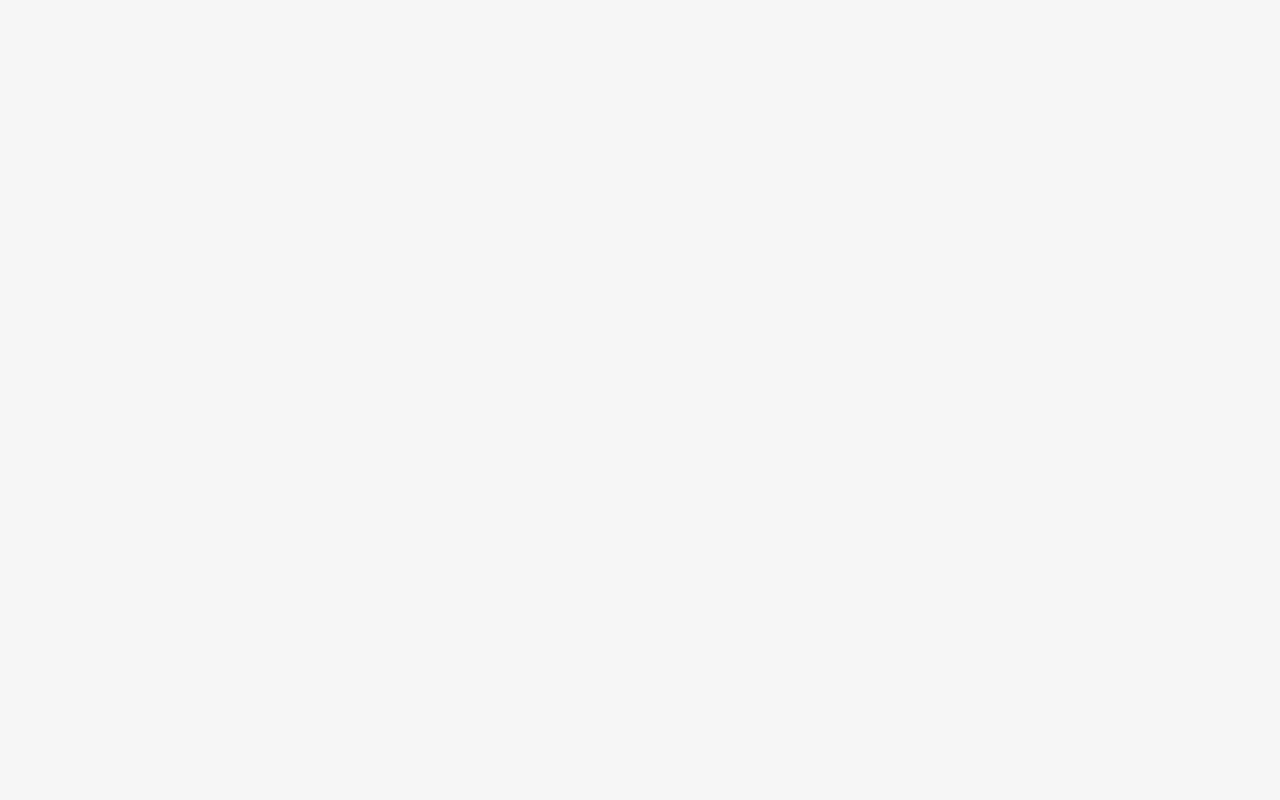
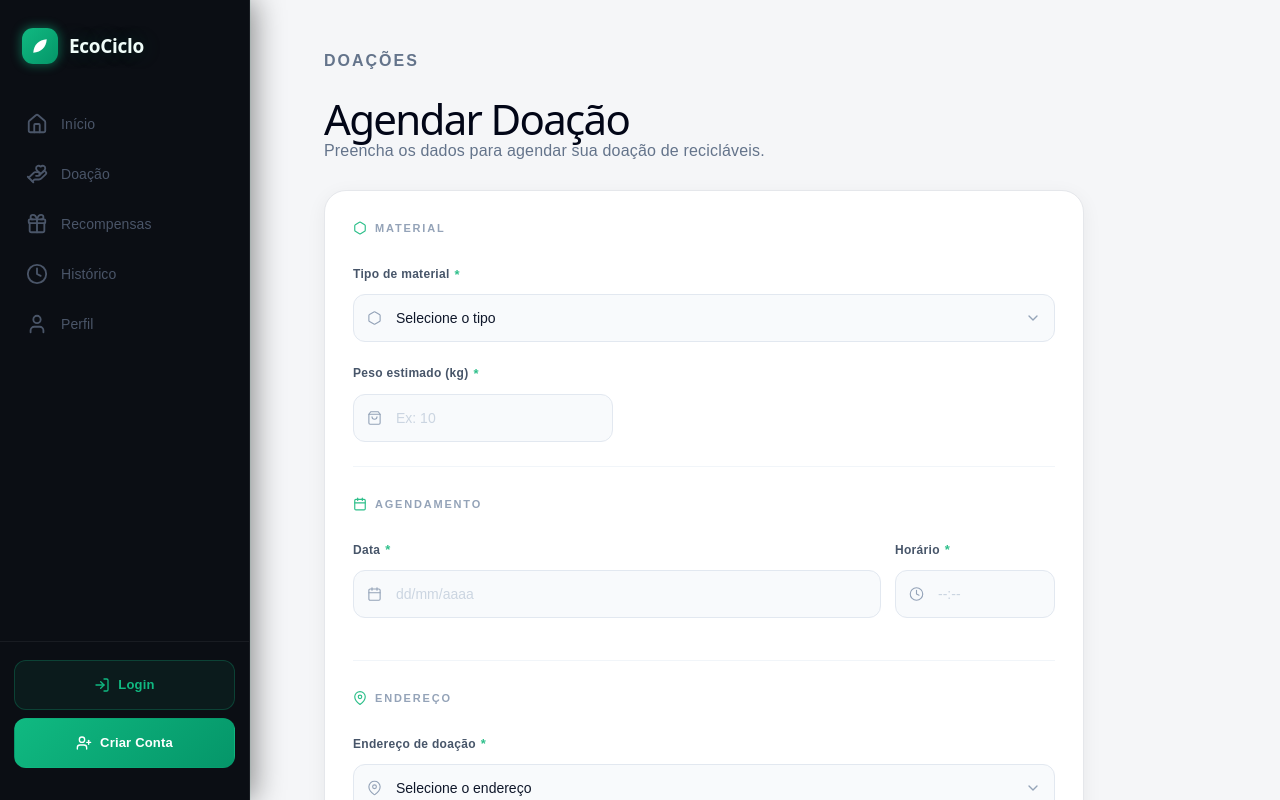
Before and after one commit to Rodrigo-Dourad0/EcoCiclo-FrontEnd, a React (Vite) app in the folder ecociclo/: page /agendar-doacao in a window 1280 px wide. Before the commit this address had no page. Built offline with nearby package versions, Linux system fonts and the light colour scheme.

Commit message:
refactor: renomeia agendamento de coleta para doacao

```diff
--- a/ecociclo/src/App.jsx
+++ b/ecociclo/src/App.jsx
@@ -8,7 +8,7 @@ import AvaliarColetor from './modules/feedback/pages/Avaliarcoletor.jsx';
 import RecuperarSenha from './modules/auth/pages/RecuperarSenha.jsx';
 import NovoEndereco from './modules/profile/pages/NovoEndereco.jsx';
 import EditarPerfil from './modules/profile/pages/EditarPerfil.jsx';
-import AgendarColeta from './modules/collections/pages/AgendarColeta.jsx';
+import AgendarDoacao from './modules/collections/pages/AgendarDoacao.jsx';
 import FinalizarColeta from './modules/collections/pages/FinalizarColeta.jsx';
 import MinhasAvaliacoes from './modules/feedback/pages/MinhasAvaliacoes.jsx';
 import Recompensas from './modules/rewards/pages/Recompensas.jsx';
@@ -35,7 +35,7 @@ function App() {
         <Route path="/recuperar-senha" element={<RecuperarSenha />} />
         <Route path="/novo-endereco" element={<NovoEndereco />} />
         <Route path="/editar-perfil" element={<EditarPerfil />} />
-        <Route path="/agendar-coleta" element={<AgendarColeta />} />
+        <Route path="/agendar-doacao" element={<AgendarDoacao />} />
         <Route path="/finalizar-coleta" element={<FinalizarColeta />} />
         <Route path="/minhas-avaliacoes" element={<MinhasAvaliacoes />} />
         <Route path="/recompensas" element={<Recompensas />} />
--- a/ecociclo/src/modules/collections/hooks/useAgendarColeta.js
+++ b/ecociclo/src/modules/collections/hooks/useAgendarDoacao.js
@@ -1,6 +1,6 @@
 import { useState } from "react";
 
-export default function useAgendarColeta() {
+export default function useAgendarDoacao() {
   const [form, setForm] = useState({
     tipoMaterial: "",
     pesoEstimado: "",
--- a/ecociclo/src/modules/collections/pages/AgendarColeta.jsx
+++ b/ecociclo/src/modules/collections/pages/AgendarDoacao.jsx
@@ -1,8 +1,8 @@
-import "../styles/AgendarColeta.css";
-import useAgendarColeta from "../hooks/useAgendarColeta";
+import "../styles/AgendarDoacao.css";
+import useAgendarDoacao from "../hooks/useAgendarDoacao.js";
 import { Navigation } from "../../../shared/components/Navigation/Navigation.jsx";
 
-export default function AgendarColeta() {
+export default function AgendarDoacao() {
   const {
     form,
     erros,
@@ -11,7 +11,7 @@ export default function AgendarColeta() {
     handleChange,
     handleBlur,
     handleSubmit,
-  } = useAgendarColeta();
+  } = useAgendarDoacao();
 
   return (
     <div className="ac-page">
--- a/ecociclo/src/modules/collections/pages/FinalizarColeta.jsx
+++ b/ecociclo/src/modules/collections/pages/FinalizarColeta.jsx
@@ -156,7 +156,7 @@ export default function FinalizarColeta() {
                 <line x1="12" y1="8" x2="12" y2="12"/>
                 <line x1="12" y1="16" x2="12.01" y2="16"/>
               </svg>
-              <span>Ao finalizar, o doador receberá os pontos pela coleta</span>
+              <span>Ao finalizar, o doador receberá os pontos pela doação realizada.</span>
             </div>
           </div>
 
```
Also changed, not shown: ecociclo/src/modules/collections/styles/AgendarDoacao.css (renamed from ecociclo/src/modules/collections/styles/AgendarColeta.css).
